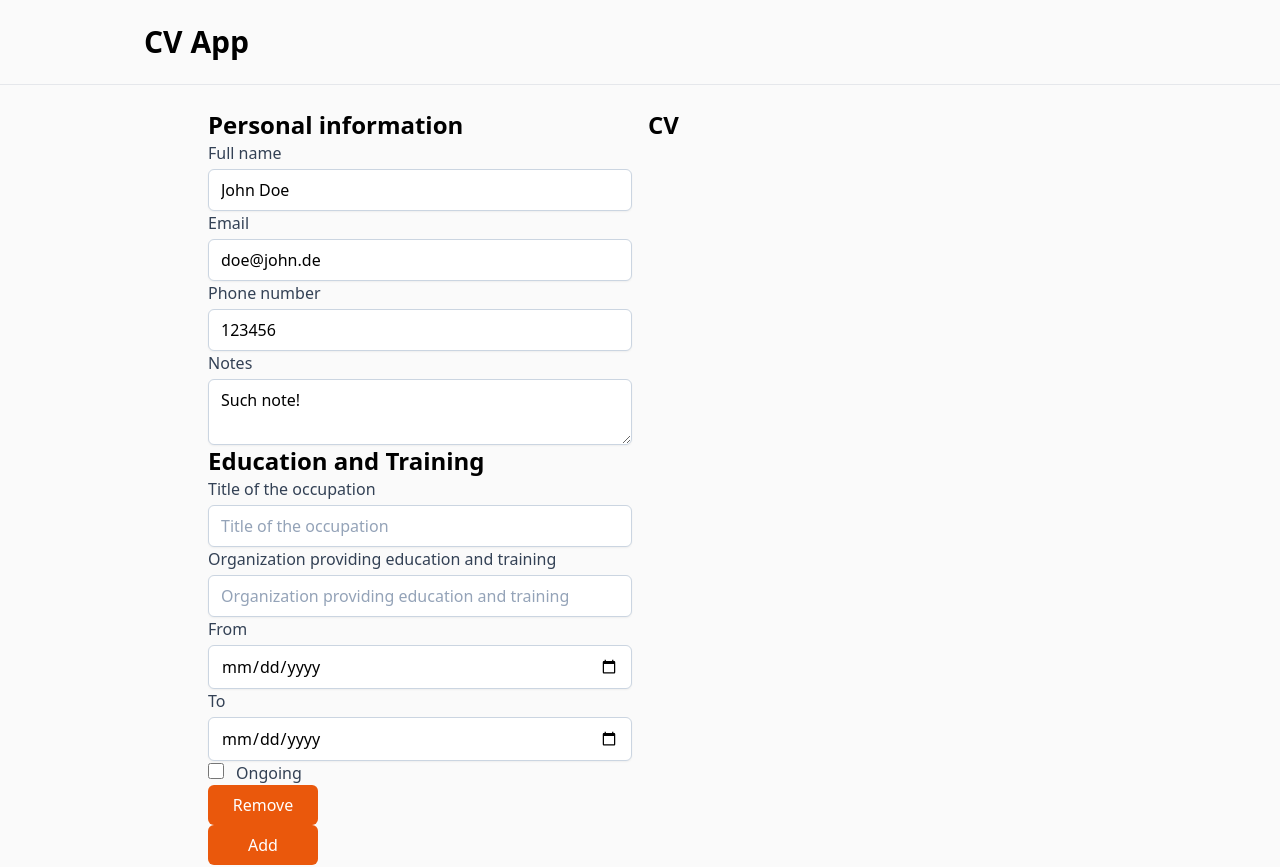
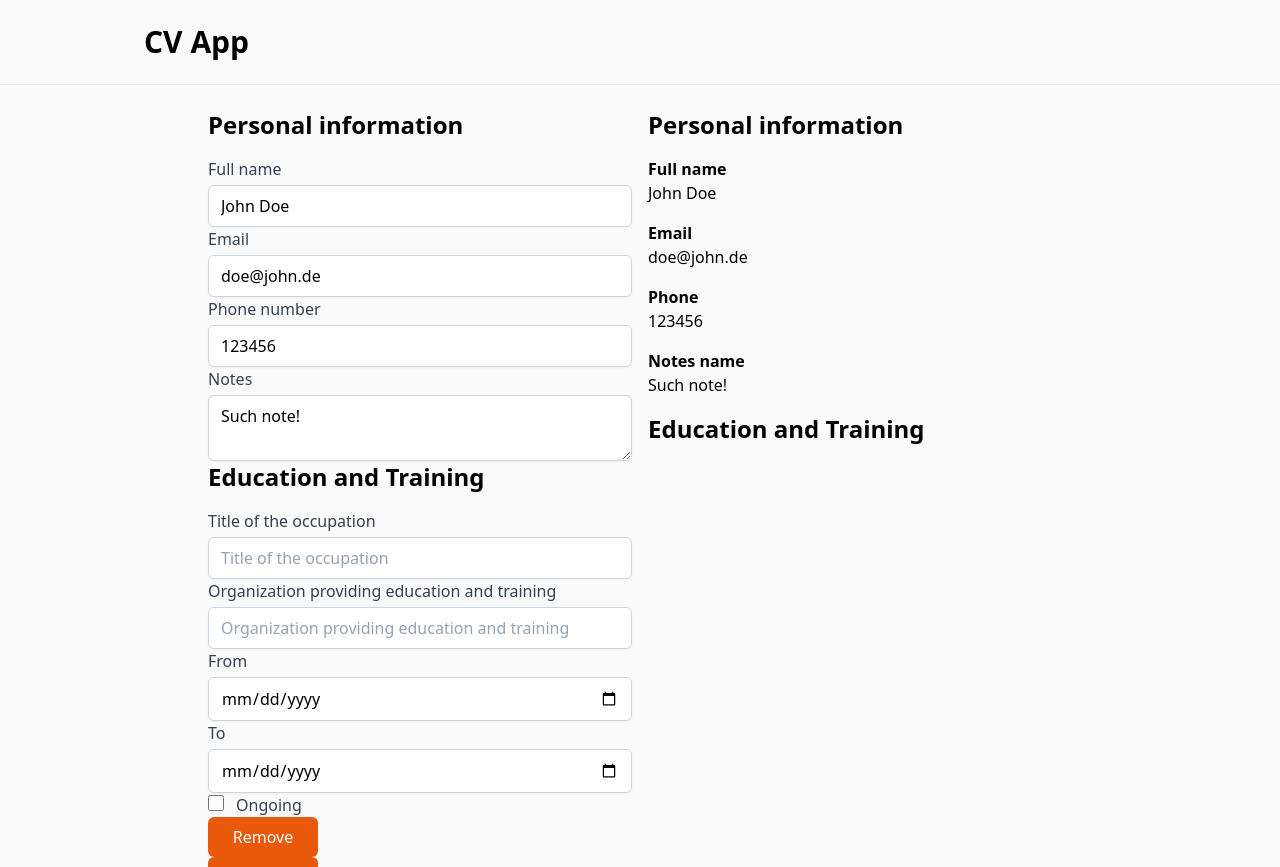
Before and after one commit to greqov/odin-cv-app, a React app: page / in a window 1280 px wide. Shown: the top 867 px of the page. Built offline with nearby package versions, Linux system fonts and the light colour scheme.

Commit message:
Add 'Preview' component

```diff
--- a/src/js/components/Main.js
+++ b/src/js/components/Main.js
@@ -5,7 +5,7 @@ import Textarea from './form/Textarea';
 import Checkbox from './form/Checkbox';
 import Select from './form/Select';
 import Button from './form/Button';
-// import Info from './UI/Info';
+import Preview from './Preview';
 
 const createEducationItem = () => ({
   id: nanoid(),
@@ -115,7 +115,7 @@ export default class Main extends Component {
       <main className="js-main container max-w-4xl mx-auto mb-6 px-4">
         <div className="grid gap-4 grid-cols-2">
           <div>
-            <h2 className="block text-2xl font-bold">Personal information</h2>
+            <h2 className="block mb-4 text-2xl font-bold">Personal information</h2>
 
             <div>
               <Input
@@ -148,20 +148,18 @@ export default class Main extends Component {
               />
             </div>
 
-            <h2 className="block text-2xl font-bold">Education and Training</h2>
+            <h2 className="block mb-4 text-2xl font-bold">Education and Training</h2>
 
             {eduFields}
 
             <Button label="Add" handleClick={this.addEducationItem} />
 
-            <h2 className="block text-2xl font-bold">Work Experience</h2>
+            <h2 className="block mb-4 text-2xl font-bold">Work Experience</h2>
 
             <Select />
           </div>
 
-          <div>
-            <h2 className="block text-2xl font-bold">CV</h2>
-          </div>
+          <Preview data={this.state} />
         </div>
       </main>
     );
--- /dev/null
+++ b/src/js/components/Preview.js
@@ -0,0 +1,32 @@
+import React, { Component } from 'react';
+import Info from './UI/Info';
+
+export default class Preview extends Component {
+  render() {
+    const { data } = this.props;
+    return (
+      <div>
+        <h2 className="block mb-4 text-2xl font-bold">Personal information</h2>
+
+        <Info label="Full name" value={data.fullname} />
+        <Info label="Email" value={data.email} />
+        <Info label="Phone" value={data.phone} />
+        <Info label="Notes name" value={data.notes} />
+
+        <h2 className="block mb-4 text-2xl font-bold">Education and Training</h2>
+
+        {data.education.map((item) => {
+          const { id, occupation, organization, from, to, ongoing } = item;
+          const periodText = from ? `${from} — ${ongoing ? 'Present' : to}` : '';
+          return (
+            <div key={id}>
+              <Info label="Title of the occupation" value={occupation} />
+              <Info label="Organization providing education and training" value={organization} />
+              <Info label="Period" value={periodText} />
+            </div>
+          );
+        })}
+      </div>
+    );
+  }
+}
--- a/src/js/components/UI/Info.js
+++ b/src/js/components/UI/Info.js
@@ -3,10 +3,12 @@ import React, { Component } from 'react';
 export default class Info extends Component {
   render() {
     return (
-      <div>
-        <span className="block font-bold">{this.props.label}</span>
-        <span className="block">{this.props.value}</span>
-      </div>
+      this.props.value && (
+        <div className="mb-4">
+          <span className="block font-bold">{this.props.label}</span>
+          <span className="block">{this.props.value}</span>
+        </div>
+      )
     );
   }
 }
```
